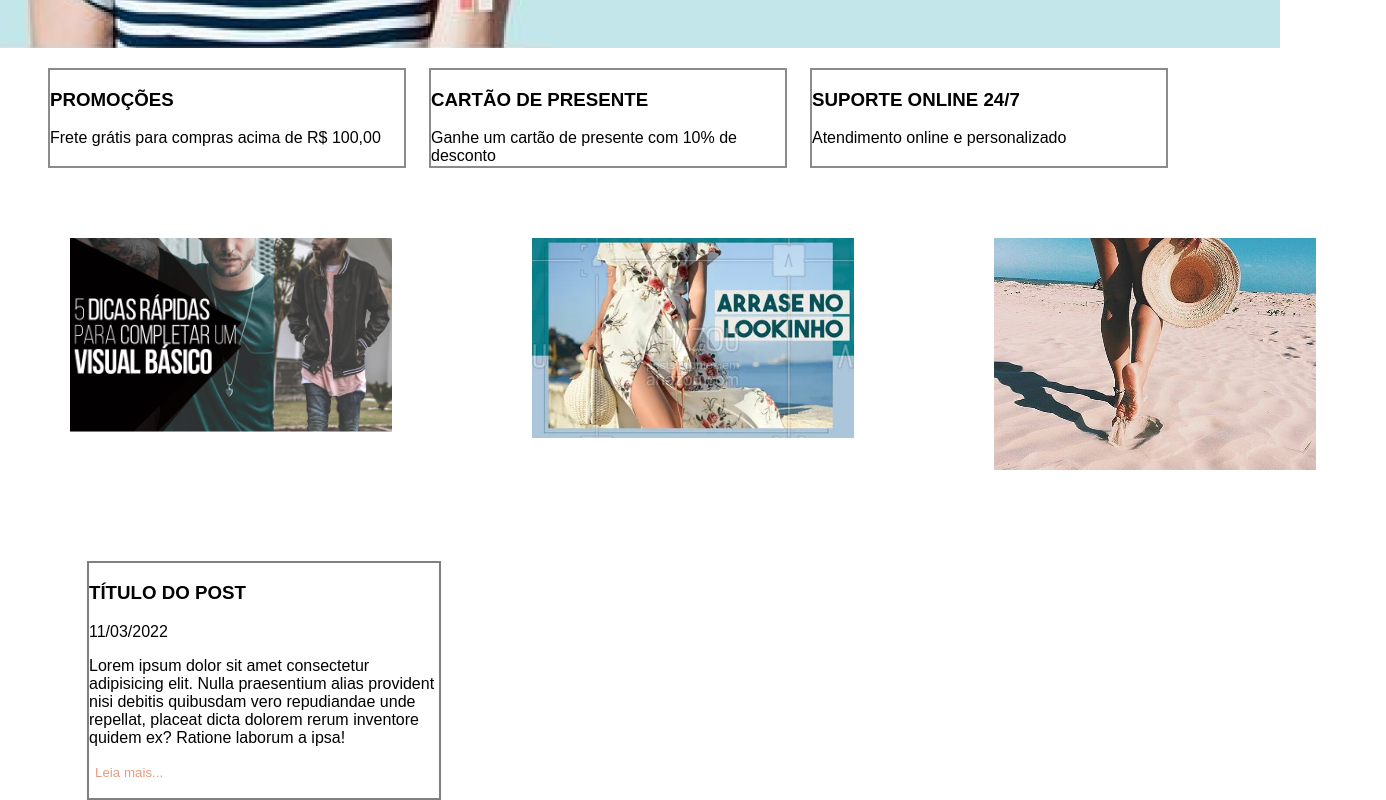
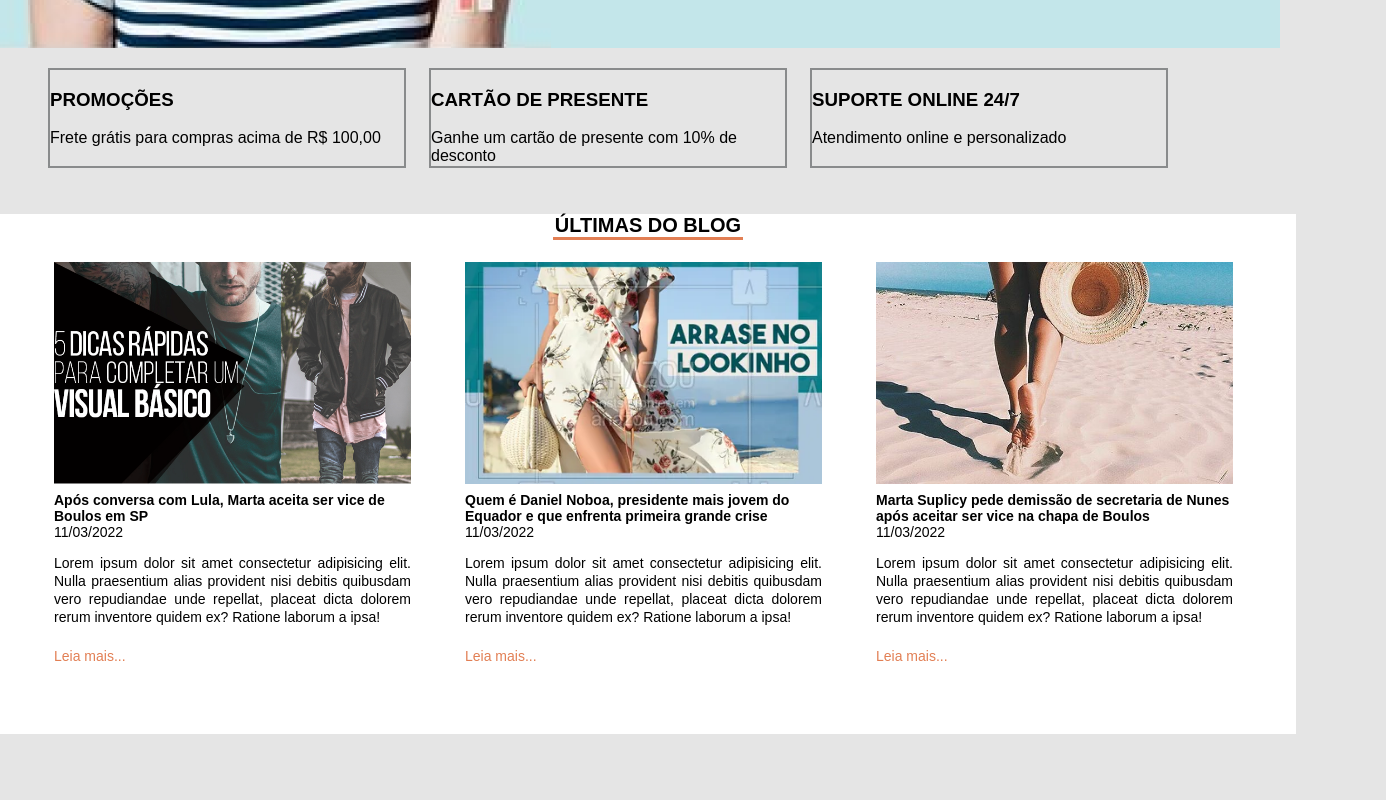
Before and after one commit to Yonatha/javascript-estudo, a Vue app in the folder loja/frontend/: page / in a window 1280 px wide. Shown: the part 599-1399 px from the top of the page, 1386 px wide, since content can reach past the window. After the commit the page ends 1333 px from the top, so only its background shows below. Built offline with nearby package versions, Linux system fonts and the light colour scheme.

Commit message:
atualizacao ultimas do blog

```diff
--- a/loja/frontend/src/components/layout/UltimasBlog.vue
+++ b/loja/frontend/src/components/layout/UltimasBlog.vue
@@ -1,39 +1,124 @@
 <template>
-    <div class="container">
-        <div class="imagem">
+    <div class="ultimas-do-blog">
+        <h3>
+            últimas do blog
+        </h3>
+        <div>
             <img src="images/post1.png" alt="post1">
+            <a href="#" class="titulo">
+                Após conversa com Lula, Marta aceita ser vice de Boulos em SP
+            </a>
+
+            <span>11/03/2022</span>
+            <p>Lorem ipsum dolor sit amet consectetur adipisicing elit. Nulla praesentium alias provident nisi debitis quibusdam vero repudiandae unde repellat, placeat dicta dolorem rerum inventore quidem ex? Ratione laborum a ipsa!</p>
+            <a href="#">
+                Leia mais...
+            </a>
         </div>
-        <div class="imagem">
+        <div>
             <img src="images/post2.png" alt="post2">
+            <a href="#" class="titulo">
+                Quem é Daniel Noboa, presidente mais jovem do Equador e que enfrenta primeira grande crise
+            </a>
+
+            <span>11/03/2022</span>
+            <p>Lorem ipsum dolor sit amet consectetur adipisicing elit. Nulla praesentium alias provident nisi debitis quibusdam vero repudiandae unde repellat, placeat dicta dolorem rerum inventore quidem ex? Ratione laborum a ipsa!</p>
+            <a href="#">
+                Leia mais...
+            </a>
         </div>
-        <div class="imagem">
+        <div>
             <img src="images/post3.png" alt="post3">
+            <a href="#" class="titulo">
+                Marta Suplicy pede demissão de secretaria de Nunes após aceitar ser vice na chapa de Boulos
+            </a>
+
+            <span>11/03/2022</span>
+            <p>Lorem ipsum dolor sit amet consectetur adipisicing elit. Nulla praesentium alias provident nisi debitis quibusdam vero repudiandae unde repellat, placeat dicta dolorem rerum inventore quidem ex? Ratione laborum a ipsa!</p>
+            <a href="#">
+                Leia mais...
+            </a>
         </div>
     </div>
-
 </template>
 
+
 <style>
-.container {
-    display:inline-flex;
-    justify-content: center;
-    max-width: auto;
-    margin: 0 auto;
+
+body {
+    background: #E5E5E5;
 }
 
-.imagem {
-    flex: 0 0 calc(33.33% - 20%);
-    margin: 70px;
+.ultimas-do-blog {
     text-align: center;
+    width: 1296px;
+    height: 520px;
+    margin: auto;
+    margin-top: 50px;
+    background: #ffffff;
 }
 
-.imagem img {
-    width: 322px;
-    height: auto;
+.ultimas-do-blog h3 {
+    font-size: 20px;
+    text-transform: uppercase;
+    border-bottom: #E27F54 solid 3px;
+    width: 190px;
+    margin: auto;
 }
 
-.imagem p {
-    text-align: center;
+.ultimas-do-blog div {
+    width: 357px;
+    height: 445px;
+    float: left;
+    margin-left: 54px;
+    margin-top: 22px;
+    font-size: 14px;
+}
+
+.ultimas-do-blog p {
+    text-align: justify;
+    font-family: Arial;
+    line-height: 18px;
+
+}
+
+.ultimas-do-blog span {
+    display: block;
+    text-align: left;
+    margin-top: 10px;
+
+}
+
+.ultimas-do-blog img {
+    display: inline-block;
+    width: 100%;
+    vertical-align: top;
+    text-align: cent;
+    width: 357px;
+    height: 222px;
+    object-fit: cover;
+}
+
+.ultimas-do-blog a {
+    color: #E27F54;
+    float: left;
+    text-decoration: none;
+    margin-top: 8px;
+}
+
+.ultimas-do-blog a:hover {
+    text-decoration:underline;
+}
+
+.ultimas-do-blog a.titulo {
+    font-weight: bold;
+    text-align: left;
+    color: #000000;
+    display: block;
+}
+
+.ultimas-do-blog a.titulo:hover {
+    color: #E27F54;
 }
 
 </style>
--- a/loja/frontend/src/paginas/Home.vue
+++ b/loja/frontend/src/paginas/Home.vue
@@ -21,15 +21,6 @@
   <UltimasBlog />
 
   <div id="orientacaoBlog">
-    <div>
-      <h3>TÍTULO DO POST</h3>
-      <p>11/03/2022</p>
-      <p>Lorem ipsum dolor sit amet consectetur adipisicing elit. Nulla praesentium alias provident nisi debitis quibusdam vero repudiandae unde repellat, placeat dicta dolorem rerum inventore quidem ex? Ratione laborum a ipsa!</p>
-      <button id="leiaMaisBtn" @click="LeiaMais">
-        Leia mais...
-      </button>
-
-    </div>
 
   </div>
 </template>
```
